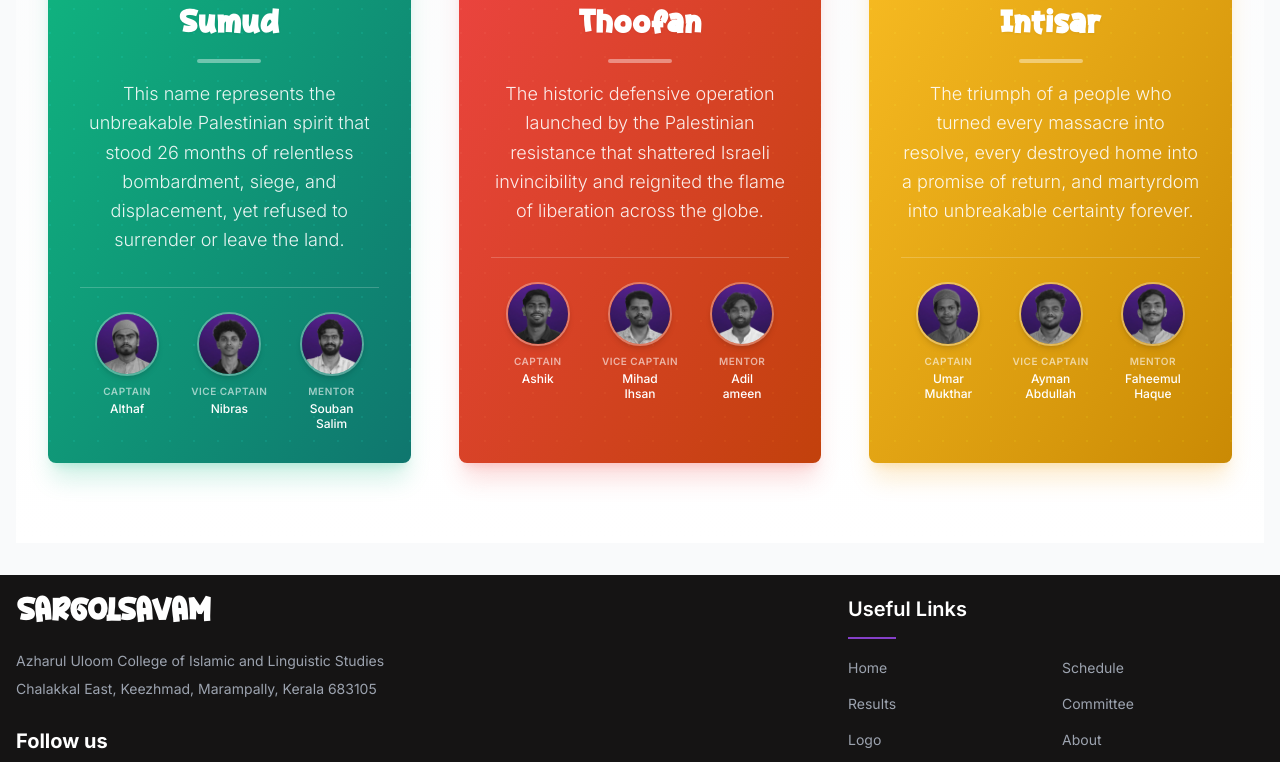
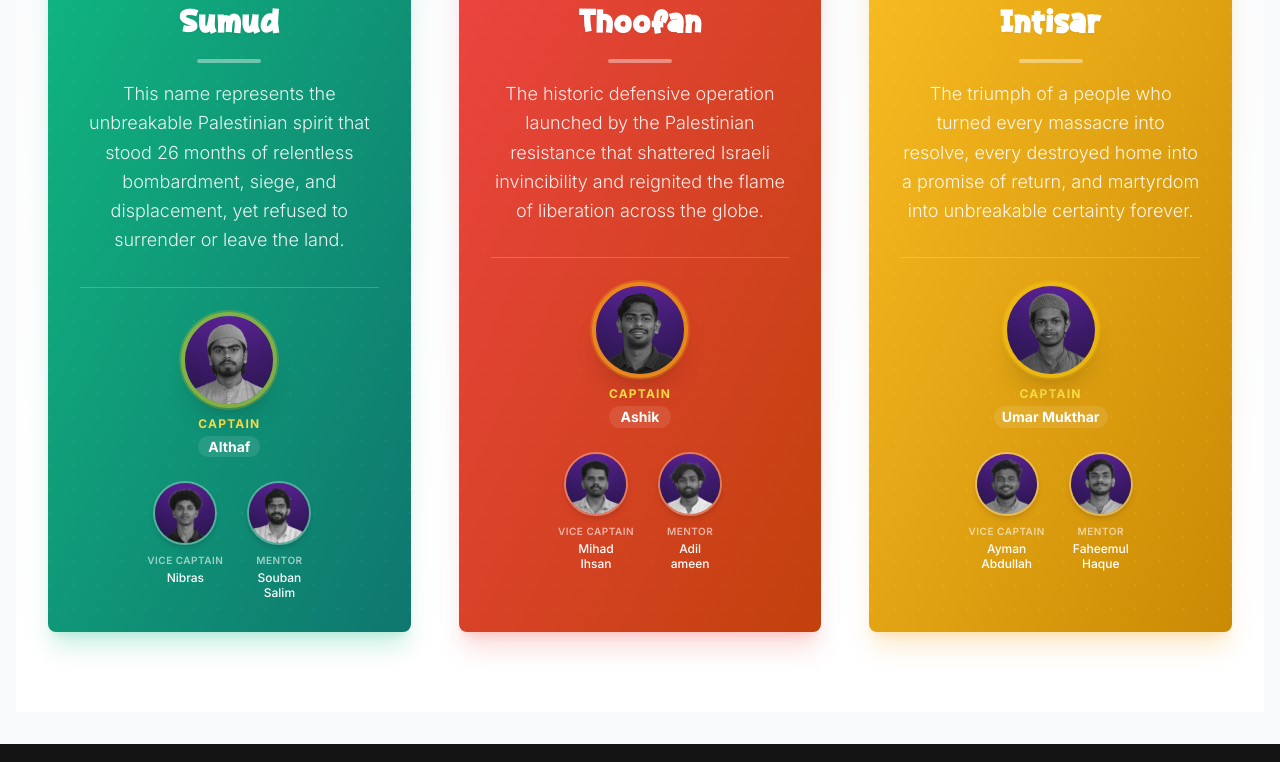
Before and after one commit to HaneenHyder/sargolsavam-website, a Next.js app in the folder frontend/: page /teams in a window 1280 px wide. Shown: the part 529-1291 px from the top of the page. Built offline with nearby package versions, Linux system fonts and the light colour scheme; no server answers.

Commit message:
Style team leaders: Captain bigger and centered

```diff
--- a/frontend/app/teams/page.tsx
+++ b/frontend/app/teams/page.tsx
@@ -122,11 +122,32 @@ export default function TeamsPage() {
                                         </p>
                                     </div>
 
-                                    {/* Leaders Section */}
                                     {team.leaders && (
                                         <div className="w-full pt-6 border-t border-white/20">
-                                            <div className="grid grid-cols-3 gap-2">
-                                                {team.leaders.map((leader, i) => (
+                                            {/* Captain */}
+                                            {team.leaders.filter(l => l.role === "Captain").map((leader, i) => (
+                                                <div key={`cap-${i}`} className="flex flex-col items-center text-center space-y-2 mb-6">
+                                                    <div className="relative w-24 h-24 rounded-full overflow-hidden border-4 border-yellow-400/50 shadow-xl ring-2 ring-yellow-400/20">
+                                                        <img
+                                                            src={leader.image}
+                                                            alt={leader.name}
+                                                            className="w-full h-full object-cover"
+                                                        />
+                                                    </div>
+                                                    <div className="space-y-1">
+                                                        <p className="text-xs uppercase tracking-widest font-bold text-yellow-300">
+                                                            {leader.role}
+                                                        </p>
+                                                        <p className="text-sm font-bold text-white leading-tight px-2 bg-white/10 rounded-full py-0.5">
+                                                            {leader.name}
+                                                        </p>
+                                                    </div>
+                                                </div>
+                                            ))}
+
+                                            {/* Other Leaders */}
+                                            <div className="flex justify-center gap-6">
+                                                {team.leaders.filter(l => l.role !== "Captain").map((leader, i) => (
                                                     <div key={i} className="flex flex-col items-center text-center space-y-2">
                                                         <div className="relative w-16 h-16 rounded-full overflow-hidden border-2 border-white/30 shadow-md">
                                                             <img
@@ -139,7 +160,7 @@ export default function TeamsPage() {
                                                             <p className="text-[10px] uppercase tracking-wider font-semibold text-white/60">
                                                                 {leader.role}
                                                             </p>
-                                                            <p className="text-xs font-medium text-white leading-tight">
+                                                            <p className="text-xs font-medium text-white leading-tight max-w-[80px]">
                                                                 {leader.name.split(' ')[0]}<br />{leader.name.split(' ')[1]}
                                                             </p>
                                                         </div>
```
